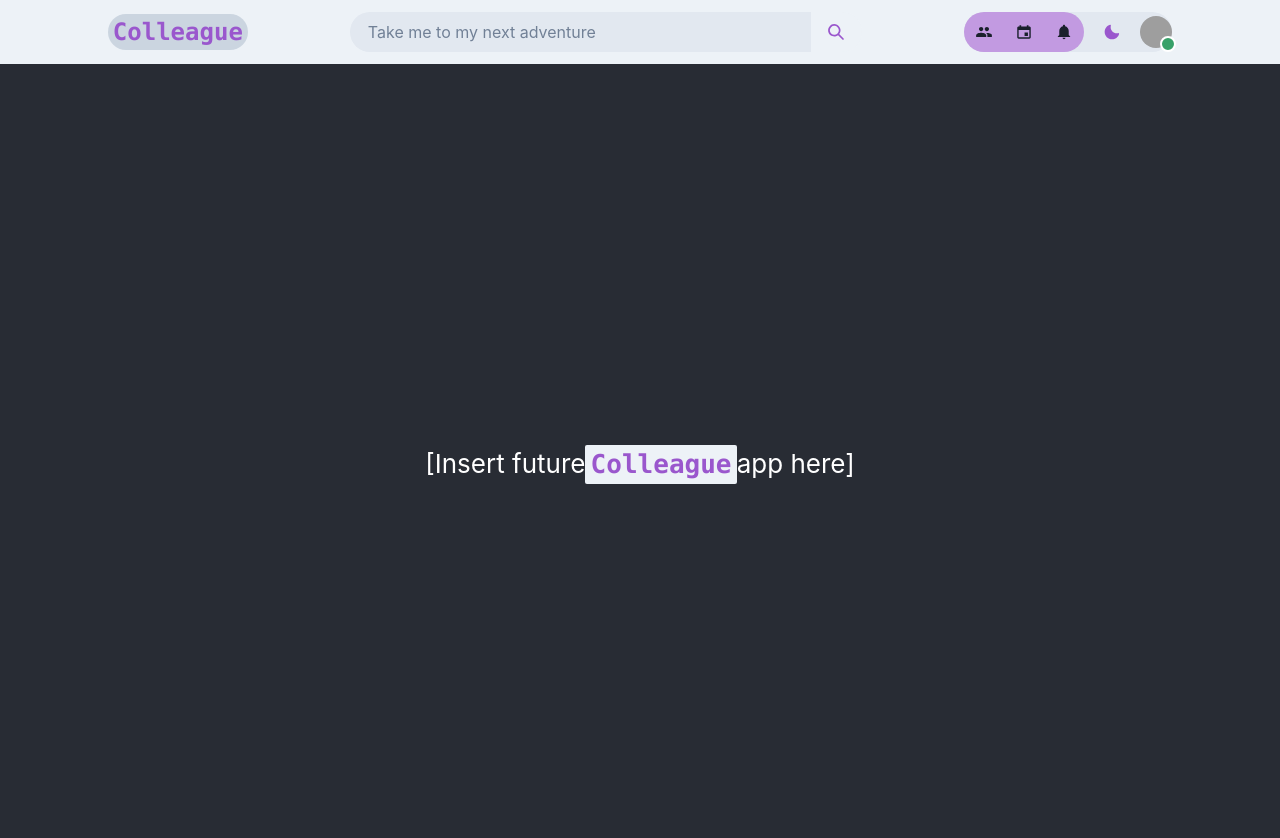
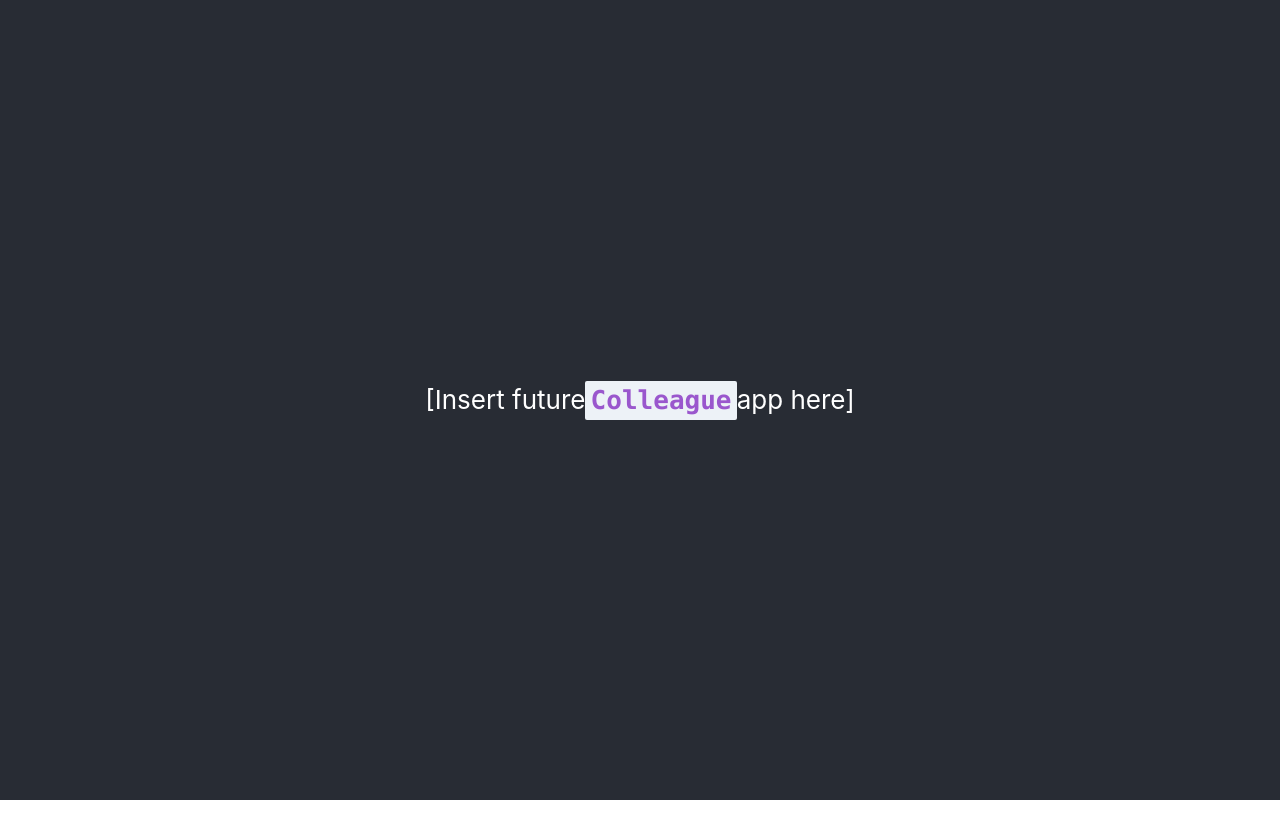
Before and after one commit to ColleagueApp/colleague, a React (Create React App) app in the folder client/: page / in a window 1280 px wide. Shown: the top 838 px of the page. After the commit the page ends 800 px from the top, so only its background shows below. Built offline with nearby package versions, Linux system fonts and the light colour scheme; grey boxes are pictures that could not be loaded.

Commit message:
Chore: Remove residue code from App.tsx

```diff
--- a/client/src/App.tsx
+++ b/client/src/App.tsx
@@ -2,14 +2,12 @@
 import React from "react";
 import "./App.css";
 import { ChakraProvider, Text, Code } from "@chakra-ui/react";
-import NavBar from "./components/NavigationBar/NavigationBar";
 import theme from "./theme";
 
 function App() {
   return (
     <ChakraProvider theme={theme}>
       <div className="App">
-        <NavBar />
         <header className="App-header">
           <Text>
             [Insert future
```
